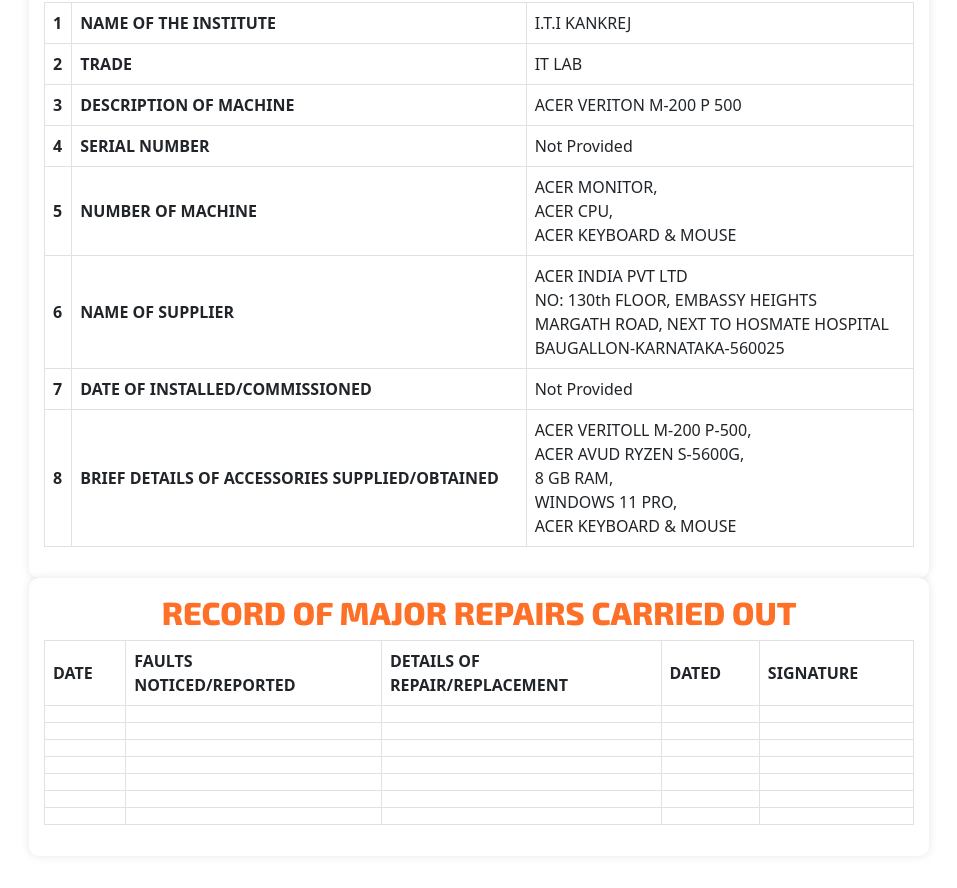
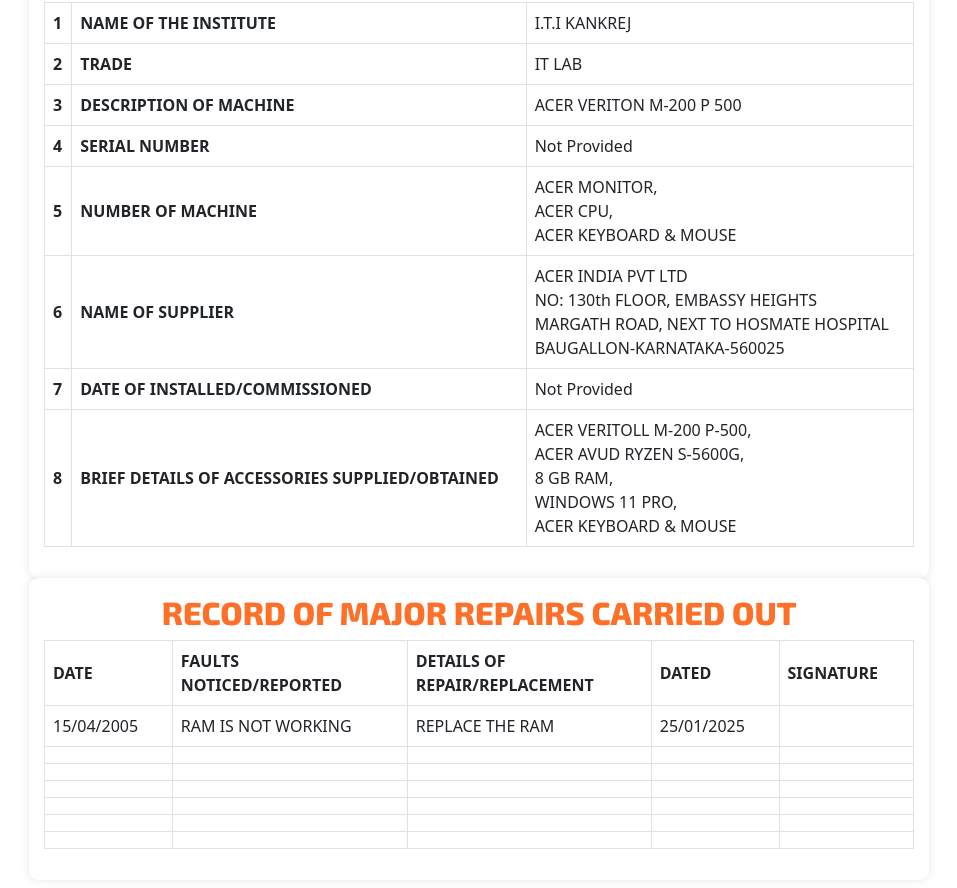
Before and after one commit to itikankrej157/HISTORY-SHEET, a plain HTML site: page index.html in a window 1280 px wide. Shown: the part 116-1004 px from the top of the page, without its empty margins (161-1118 px from the left). Drawn offline with nearby package versions, Linux system fonts and the light colour scheme.

Commit message:
Update index.html

```diff
--- a/index.html
+++ b/index.html
@@ -160,10 +160,10 @@
 
                     </tr>
                     <tr>
-                        <td></td>
-                        <td></td>
-                        <td></td>
-                        <td></td>
+                        <td>15/04/2005</td>
+                        <td>RAM IS NOT WORKING</td>
+                        <td>REPLACE THE RAM  </td>
+                        <td>25/01/2025</td>
                         <td></td>
 
                     </tr>
```
